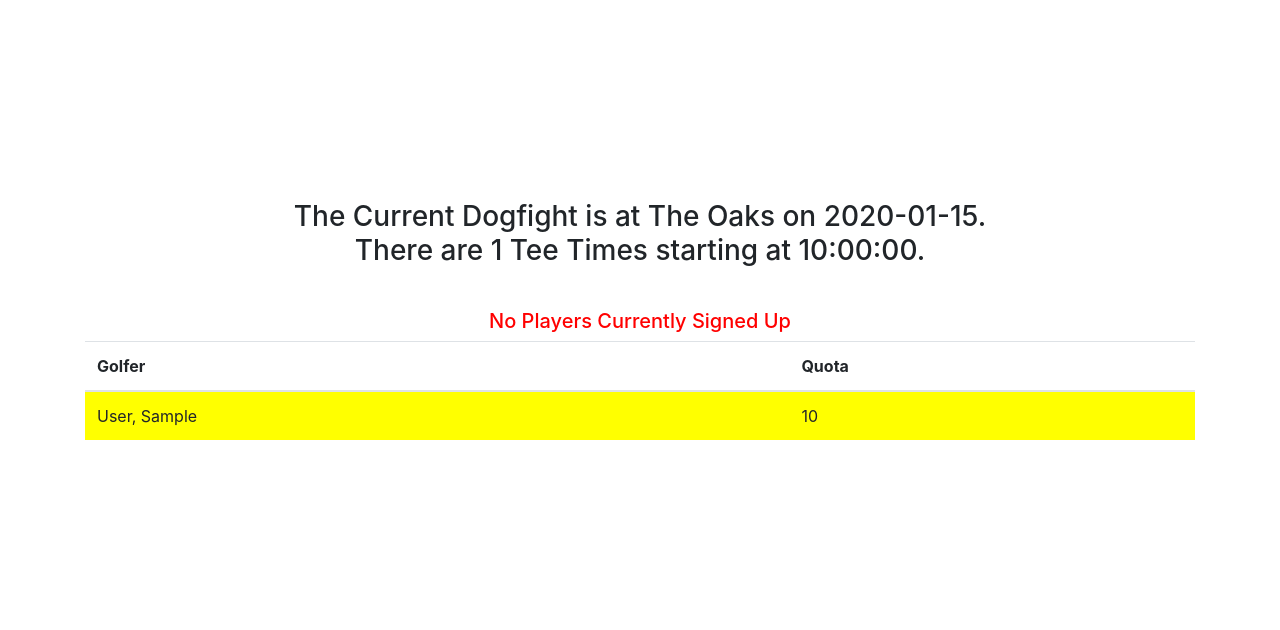
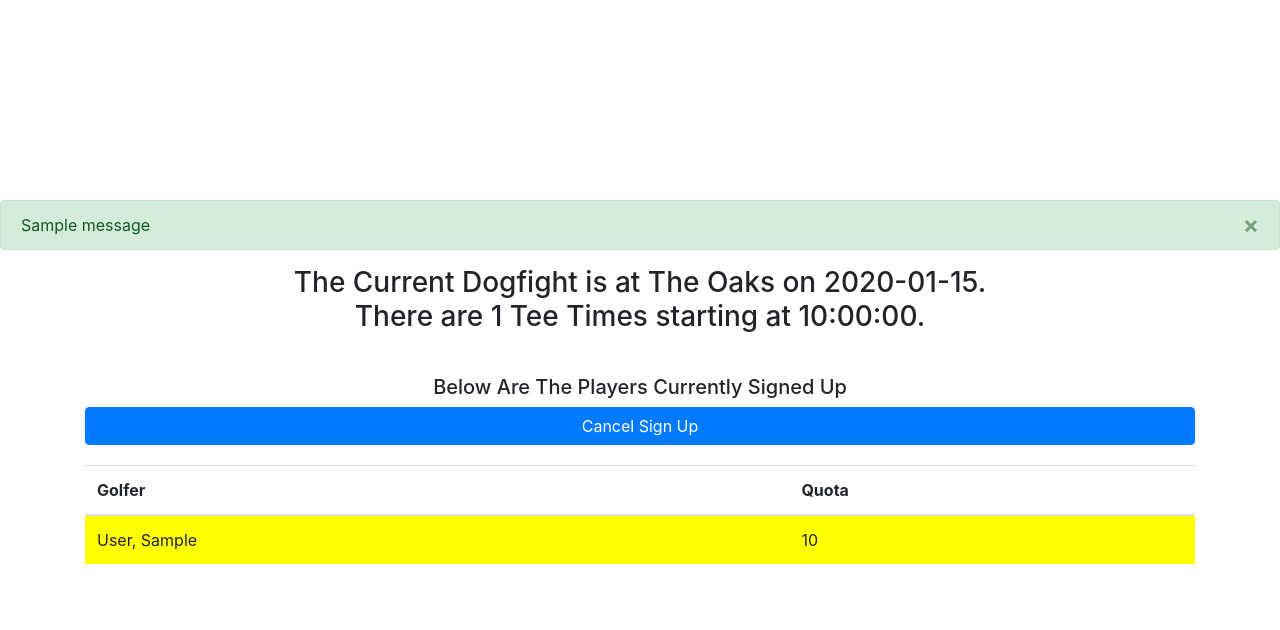
Before and after one commit to lucaskruk13/DogfightWebsite, a Django app: page / in a window 1280 px wide. Shown: the part 200-830 px from the top of the page. Before the commit the page ends 640 px from the top, so only its background shows below. Run offline with Django 3.2, Linux system fonts and the light colour scheme; a user stored in the database is signed in; data comes from the database, SQL or seed files in the repository; tables that the repository leaves empty hold one stand-in row (values such as "Sample post"); one stand-in notice (Sample message) is shown; some libraries are stand-ins or nearby versions.

Commit message:
Added URLS for Signup and Cancel to the weekly dogfight
Added Messages to verify signup/cancel

```diff
--- a/DogfightWebsite/urls.py
+++ b/DogfightWebsite/urls.py
@@ -24,7 +24,9 @@ urlpatterns = [
 
     # Feed Urls
     path('', feed_views.FeedView.as_view(), name='feed'),
-    path('course/<int:pk>', feed_views.CourseView.as_view(), name='course'),
+    path('course/<int:pk>/', feed_views.CourseView.as_view(), name='course'),
+    path('dogfightSignup/<int:dogfight_pk>/<int:user_pk>/', feed_views.dogfight_signup, name='dogfight_signup'),
+    path('cancelDogfightSignup/<int:dogfight_pk>/<int:user_pk>/', feed_views.cancel_dogfight_signup, name='cancel_dogfight_signup'),
 
     # Admin Urls
     path('admin/', admin.site.urls),
--- a/feed/views.py
+++ b/feed/views.py
@@ -1,9 +1,12 @@
-from django.shortcuts import render, get_object_or_404, redirect
-from django.views.generic import ListView, TemplateView, DetailView
+from django.shortcuts import render, get_object_or_404, redirect, HttpResponseRedirect
+from django.urls import reverse_lazy
+from django.views.generic import TemplateView, DetailView, FormView
 from django.contrib.auth.models import User
 from accounts.models import Profile, Scores
 from feed.models import Course, Dogfight
 from django.utils import timezone
+from feed.forms import DogfightSignupForm
+from django.contrib import messages
 
 # TODO: Create Currnet Player Table, Include Watiting List
 
@@ -11,29 +14,62 @@ class FeedView(TemplateView):
     template_name = 'feed/feed.html'
 
 
-
     def get_context_data(self, **kwargs):
         # Call the base implementation to get a context
         context = super().get_context_data(**kwargs)
 
-
+        dogfight = get_current_dogfight()
 
         # Add in a QuerySet of all the Courses
         context['course_list'] = Course.objects.all()
-        context['dogfight'] = get_current_dogfight()
+        context['dogfight'] = dogfight
         context['scores_list'] = get_scores_list()
-
+        context['signed_up'] = is_signed_up(self.request.user, dogfight)
 
         return context
-
-
-
 
 
 class CourseView(DetailView):
     model = Course
     context_object_name = 'course'
     template_name = 'feed/course.html'
+
+
+# Creating a url to sign up the golfer
+# TODO: Write Dogfight Signup Tests. Nothing started as of yet.
+def dogfight_signup(request, dogfight_pk, user_pk):
+
+    user = request.user # Get the requesting User
+    dogfight = get_current_dogfight() # Get the Current User
+
+    score = Scores.objects.create(user=user, dogfight=dogfight) # Create the Score Object, Thus, singing them up
+
+    if score:
+        messages.success(request, 'Sign Up Successful!')
+
+    return redirect('feed') # Redirect to the Feed becuase we have nothing else to show them.
+
+# TODO: Write Cancel Dogfight Tests.
+def cancel_dogfight_signup(request, dogfight_pk, user_pk):
+
+    user = request.user
+    dogfight = get_current_dogfight()
+
+    score = Scores.objects.filter(user=user, dogfight=dogfight).delete()
+
+    return redirect('feed')
+
+def is_signed_up(user, dogfight):
+    # Get All The user Scores
+
+    if not user.is_anonymous and dogfight:
+
+        # check to see if this dogfight is in the user scores. If the count is greater than 0 then we know they are signed up
+        if Scores.objects.filter(user=user, dogfight=dogfight).count():
+            return True
+
+    return False
+
 
 
 def get_scores_list():
--- a/templates/common/base.html
+++ b/templates/common/base.html
@@ -13,7 +13,9 @@
 
     <link rel="stylesheet" href="{% static 'css/base.css' %}" type="text/css">
 
-    {% block stylesheet %}{% endblock stylesheet %}
+    {% block stylesheet %}
+        <link rel="stylesheet" href="{% static 'css/base-no-parallax.css' %}" type="text/css">
+    {% endblock stylesheet %}
 </head>
 <body>
 {% block body %}
--- a/templates/feed/feed.html
+++ b/templates/feed/feed.html
@@ -21,13 +21,35 @@
             <div class="parallax-window" data-parallax="scroll" data-image-src="{% static dogfight.course.img %}"></div>
         {% endif %}
 
+        {% for message in messages %}
+            <div class="alert {{ message.tags }} alert-dismissible" role="alert">
+                <button type="button" class="close" data-dismiss="alert" aria-label="Close">
+                <span aria-hidden="true">&times;</span>
+            </button>
+                {{ message }}
+            </div>
+        {% endfor %}
+
         <div class="container-fluid" >
-            <div class="container text-center">
+            <div class="container text-center" style="padding-bottom: 20px;">
                 <h3>{{ dogfight.formal_text|safe }}</h3>
-                {% if player_list %}
+                {% if scores_list %}
                     <h5>Below Are The Players Currently Signed Up</h5>
                 {% else %}
                     <h5 style="color: red;">No Players Currently Signed Up</h5>
+                {% endif %}
+
+                {% if user.is_authenticated %} {# Only Show the Signup Button if Signed In #}
+
+                    {% if not signed_up %}
+                        <a href="{% url 'dogfight_signup' dogfight.pk user.pk %}" id="dogfight-signup-button">
+                            <button class="btn btn-primary col-lg-12 col-md-12 col-sm-12">Sign Up</button>
+                        </a>
+                    {% else %}
+                        <a href="{% url 'cancel_dogfight_signup' dogfight.pk user.pk %}" id="dogfight-signup-cancel-button">
+                            <button class="btn btn-primary col-lg-12 col-md-12 col-sm-12">Cancel Sign Up</button>
+                        </a>
+                    {% endif %}
                 {% endif %}
             </div>
 
```
Also changed, not shown: DogfightWebsite/settings.py (+10 -0 lines), feed/forms.py (added, +8 -0 lines).
